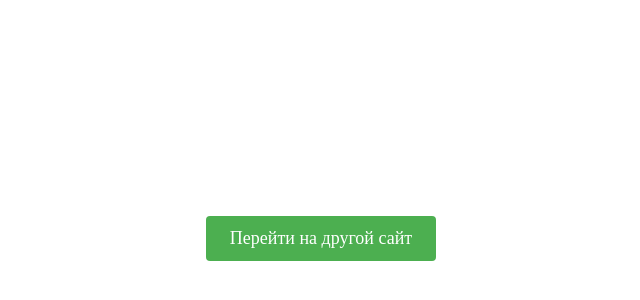
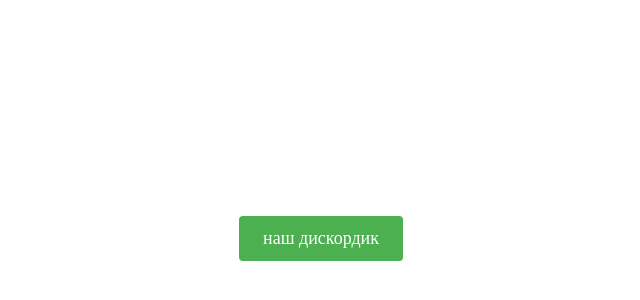
Before and after one commit to sladvs/razrval, a plain HTML site: page index.html in a window 1280 px wide. Shown: the part 170-470 px from the top of the page, without its empty margins (319-959 px from the left). Drawn offline with Linux system fonts and the light colour scheme.

Commit message:
update links

```diff
--- a/index.html
+++ b/index.html
@@ -27,7 +27,7 @@
 </head>
 <body>
   <div class="btn-container">
-    <a class="btn" href="https://example.com">Перейти на другой сайт</a>
+    <a class="btn" href="https://discord.gg/JDkqYFqD">наш дискордик</a>
   </div>
 </body>
 </html>
```
